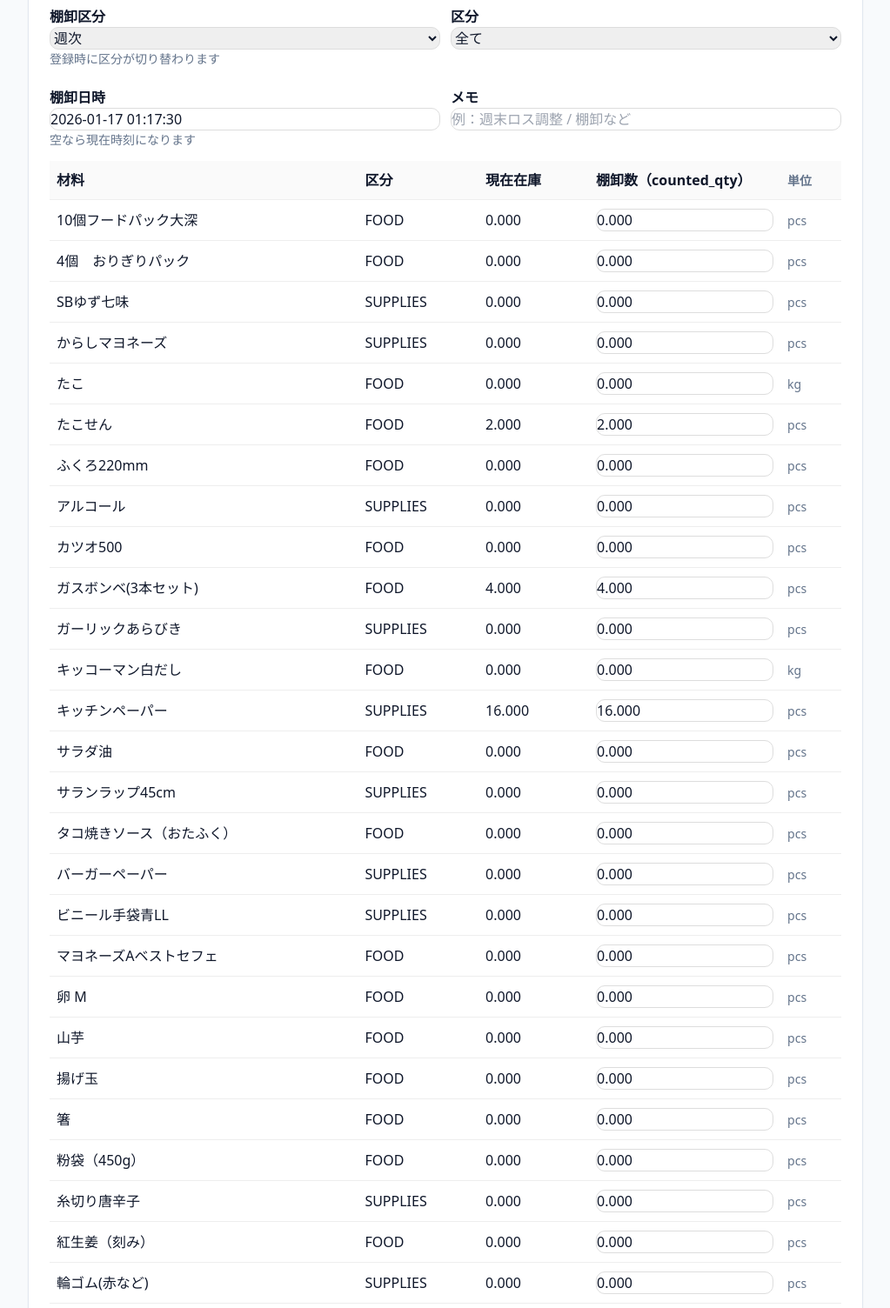
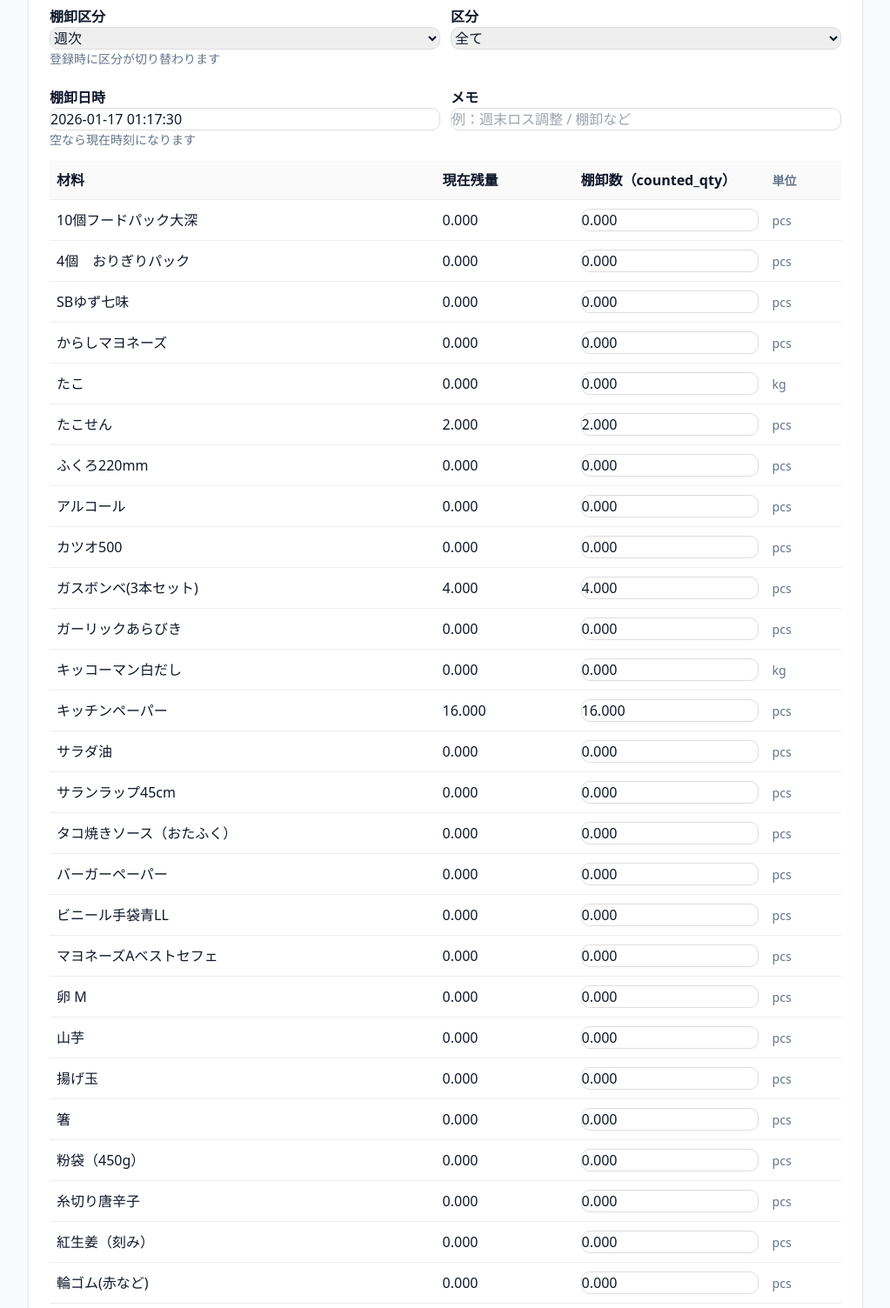
Before and after one commit to KohtaroNishimura/TAKO-OPS, a Flask app: page /stocktakes/weekly/new in a window 1280 px wide. Shown: the part 207-1711 px from the top of the page at 87% size, without its empty margins (128-1151 px from the left). Run offline with Flask 3, Linux system fonts and the light colour scheme; data comes from the database, SQL or seed files in the repository; some libraries are stand-ins or nearby versions.

Commit message:
feat: 棚卸機能のUI改善 - 現在在庫の表示を現在残量に変更し、不要な区分列を削除

```diff
--- a/templates/stocktake_new.html
+++ b/templates/stocktake_new.html
@@ -71,10 +71,7 @@
         <thead>
           <tr>
             <th>材料</th>
-            {% if show_group_column %}
-              <th class="hidden sm:table-cell">区分</th>
-            {% endif %}
-            <th class="hidden sm:table-cell">現在在庫</th>
+            <th class="hidden sm:table-cell">現在残量</th>
             <th>棚卸数（counted_qty）</th>
             <th class="muted hidden sm:table-cell">単位</th>
           </tr>
@@ -85,15 +82,9 @@
             <td>
               <div class="font-medium text-slate-900">{{ r.name }}</div>
               <div class="muted sm:hidden">
-                {% if show_group_column %}
-                  {{ r.cost_group }} /
-                {% endif %}
-                現在: {{ '%.3f'|format(r.current_qty) }} {{ r.unit_base }}
+                現在残量: {{ '%.3f'|format(r.current_qty) }} {{ r.unit_base }}
               </div>
             </td>
-            {% if show_group_column %}
-              <td class="hidden sm:table-cell"><span class="pill">{{ r.cost_group }}</span></td>
-            {% endif %}
             <td class="hidden sm:table-cell">{{ '%.3f'|format(r.current_qty) }}</td>
             <td class="w-40 sm:w-[220px]">
               <input
```
